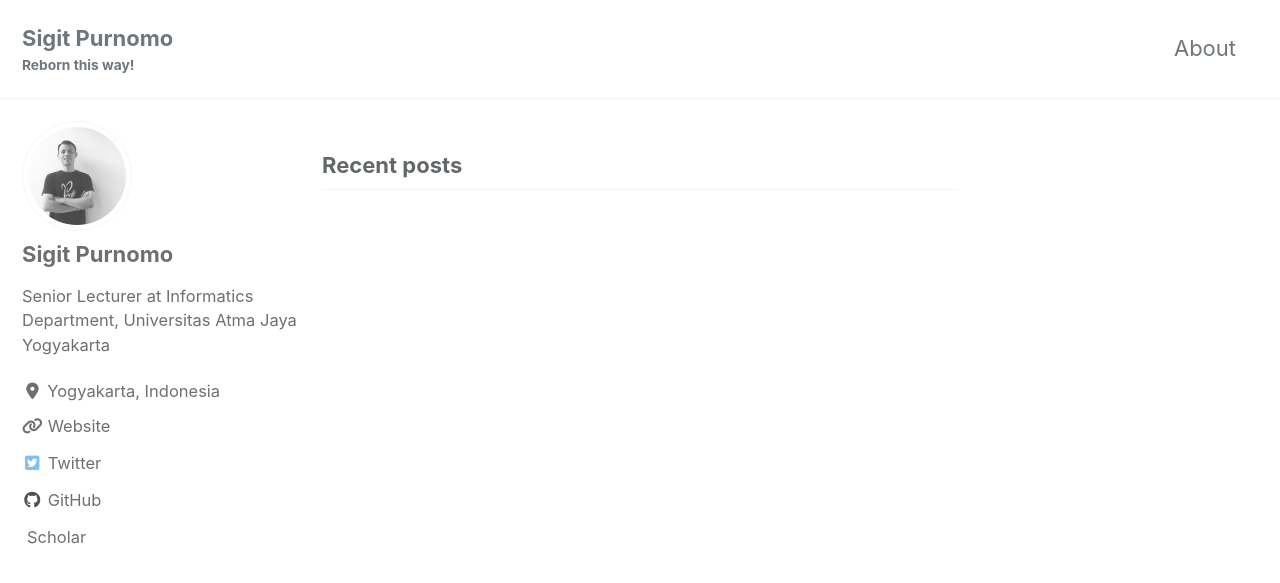
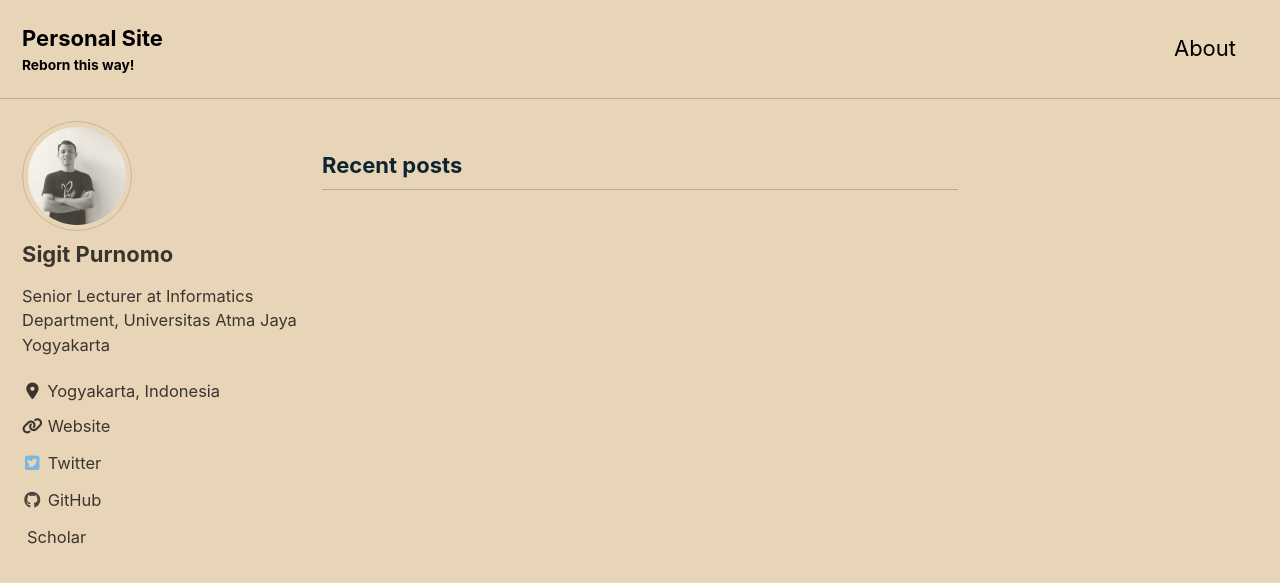
Before and after one commit to sigit-purnomo/sigit-purnomo.github.io, a Jekyll site: the page built from index.html, in a window 1280 px wide and 900 px high. Shown: the top 583 px of the window. Built offline with Jekyll 4.4.1, drawn with Linux system fonts in a browser that asks for light colours; cached includes are drawn as plain includes; nearby versions of some CDN libraries; the list of posts is cut into pages by our own code; a style sheet for code colours, icons or effects is not loaded; some of the changed text lies outside the part shown.

Commit message:
Update _config.yml

```diff
--- a/_config.yml
+++ b/_config.yml
@@ -12,15 +12,15 @@
 
 # theme                  : "minimal-mistakes-jekyll"
 # remote_theme           : "mmistakes/minimal-mistakes"
-minimal_mistakes_skin    : "default" # "air", "aqua", "contrast", "dark", "dirt", "neon", "mint", "plum", "sunrise"
+minimal_mistakes_skin    : "sunrise" # "air", "aqua", "contrast", "dark", "dirt", "neon", "mint", "plum", "sunrise"
 
 # Site Settings
 locale                   : "en-US"
-title                    : "Sigit Purnomo"
+title                    : "Personal Site"
 title_separator          : "|"
 subtitle                 : "Reborn this way!"
-name                     : "Personal Website"
-description              : "Reborn this way!"
+name                     : "Sigit Purnomo"
+description              : "Sigit Purnomo Personal Site | Reborn this way!"
 url                      : "https://sigit-purnomo.github.io"
 baseurl                  : # the subpath of your site, e.g. "/blog"
 repository               : "sigit-purnomo/sigit-purnomo.github.io"
```
